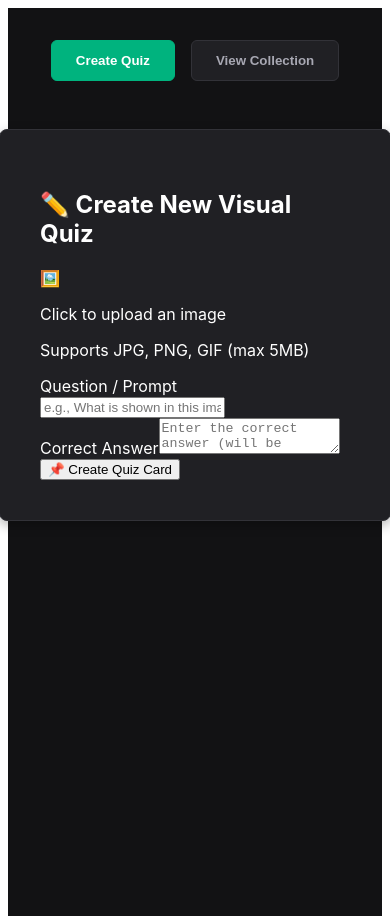
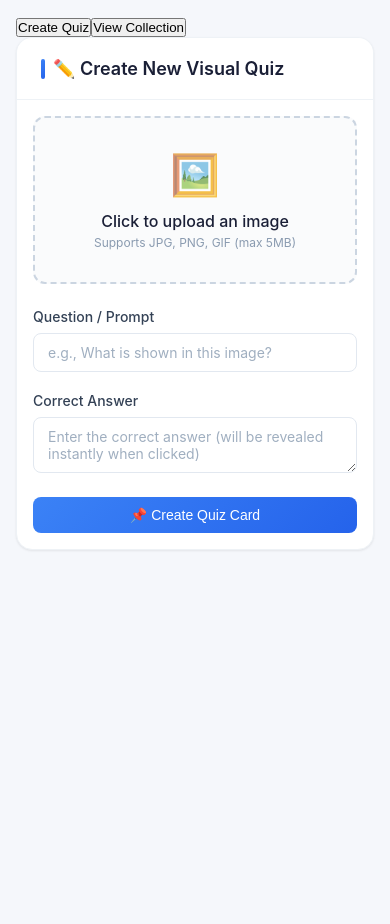
Before and after one commit to glennballon123-cell/visual-quiz-app, a React (Vite) app in the folder visual-quiz-app/: page / in a window 390 px wide. After the commit the page ends 844 px from the top, so only its background shows below. Built offline with nearby package versions, Linux system fonts and the light colour scheme.

Commit message:
style: fix input alignment and remove conflicting vite styles

```diff
--- a/visual-quiz-app/src/index.css
+++ b/visual-quiz-app/src/index.css
@@ -1,51 +1,479 @@
-/* Base App Layout */
+/* src/index.css - Professional Enterprise Design */
+* {
+  margin: 0;
+  padding: 0;
+  box-sizing: border-box;
+}
+
+body {
+  font-family: 'Inter', -apple-system, BlinkMacSystemFont, 'Segoe UI', Roboto, 'Helvetica Neue', sans-serif;
+  background: #f5f7fb;
+  min-height: 100vh;
+  padding: 2rem 1.5rem;
+  color: #1a1f36;
+}
+
+/* Import Inter font */
+@import url('https://fonts.googleapis.com/css2?family=Inter:ital,wght@0,300;0,400;0,500;0,600;0,700;1,400&display=swap');
+
+#root {
+  max-width: 1440px;
+  margin: 0 auto;
+}
+
+/* Main app container */
 .app-container {
-  min-height: 100vh;
-  background-color: #121214;
-  color: #ffffff;
-  font-family: 'Inter', system-ui, sans-serif;
+  max-width: 1280px;
+  margin: 0 auto;
+}
+
+/* Header styling - Professional */
+.app-header {
+  text-align: center;
+  margin-bottom: 2.5rem;
+  padding: 1rem 0;
+}
+
+.app-header h1 {
+  font-size: 2rem;
+  font-weight: 700;
+  margin-bottom: 0.5rem;
+  background: linear-gradient(135deg, #1a1f36 0%, #2d3a6e 100%);
+  -webkit-background-clip: text;
+  background-clip: text;
+  color: transparent;
+  letter-spacing: -0.02em;
+}
+
+.app-header p {
+  font-size: 0.95rem;
+  color: #5a6e8a;
+  font-weight: 400;
+}
+
+/* Two column layout */
+.quiz-layout {
+  display: grid;
+  grid-template-columns: 1fr 1fr;
+  gap: 2rem;
+}
+
+@media (max-width: 1024px) {
+  .quiz-layout {
+    grid-template-columns: 1fr;
+    gap: 1.5rem;
+  }
+}
+
+/* Card styling - Professional with subtle shadows */
+.card {
+  background: #ffffff;
+  border-radius: 1rem;
+  box-shadow: 0 1px 3px rgba(0, 0, 0, 0.05), 0 1px 2px rgba(0, 0, 0, 0.03);
+  overflow: hidden;
+  transition: all 0.2s ease;
+  border: 1px solid #eef2f6;
+}
+
+.card:hover {
+  box-shadow: 0 10px 40px -10px rgba(0, 0, 0, 0.1);
+  border-color: #e2e8f0;
+}
+
+.card-header {
+  background: #ffffff;
+  padding: 1.25rem 1.5rem;
+  border-bottom: 1px solid #eef2f6;
+}
+
+.card-header h2 {
+  font-size: 1.25rem;
+  font-weight: 600;
+  color: #1a1f36;
+  display: flex;
+  align-items: center;
+  gap: 0.5rem;
+}
+
+.card-header h2::before {
+  content: '';
+  width: 4px;
+  height: 20px;
+  background: linear-gradient(135deg, #3b82f6 0%, #2563eb 100%);
+  border-radius: 2px;
+}
+
+.card-content {
+  padding: 1.5rem;
+}
+
+/* Image upload area - Professional */
+.image-upload-area {
+  border: 2px dashed #cbd5e1;
+  border-radius: 0.75rem;
   padding: 2rem;
+  text-align: center;
+  cursor: pointer;
+  transition: all 0.2s ease;
+  background: #fafbfc;
+  margin-bottom: 1.5rem;
+}
+
+.image-upload-area:hover {
+  border-color: #3b82f6;
+  background: #f8fafc;
+}
+
+.upload-icon {
+  font-size: 2.5rem;
+  margin-bottom: 0.75rem;
+  opacity: 0.7;
+}
+
+.image-upload-area p:first-of-type {
+  font-weight: 500;
+  color: #1a1f36;
+  margin-bottom: 0.25rem;
+}
+
+.image-upload-area .text-muted {
+  font-size: 0.75rem;
+  color: #8a9bb0;
+}
+
+.image-preview {
+  margin-top: 1rem;
+  border-radius: 0.5rem;
+  overflow: hidden;
+  background: #f1f5f9;
+  border: 1px solid #e2e8f0;
+}
+
+.image-preview img {
+  width: 100%;
+  max-height: 250px;
+  object-fit: contain;
+  display: block;
+}
+
+/* Form elements - Professional */
+.input-group {
+  margin-bottom: 1.25rem;
+}
+
+.input-group label {
+  display: block;
+  margin-bottom: 0.5rem;
+  font-weight: 500;
+  font-size: 0.875rem;
+  color: #334155;
+}
+
+.input-group input,
+.input-group textarea {
+  width: 100%;
+  padding: 0.625rem 0.875rem;
+  border: 1px solid #e2e8f0;
+  border-radius: 0.5rem;
+  font-size: 0.875rem;
+  transition: all 0.2s ease;
+  font-family: 'Inter', sans-serif;
+  background: #ffffff;
+}
+
+.input-group input:focus,
+.input-group textarea:focus {
+  outline: none;
+  border-color: #3b82f6;
+  box-shadow: 0 0 0 3px rgba(59, 130, 246, 0.1);
+}
+
+.input-group input::placeholder,
+.input-group textarea::placeholder {
+  color: #a0afc0;
+}
+
+/* Button styles - Professional */
+.button-primary {
+  background: linear-gradient(135deg, #3b82f6 0%, #2563eb 100%);
+  color: white;
+  border: none;
+  padding: 0.625rem 1.25rem;
+  border-radius: 0.5rem;
+  font-size: 0.875rem;
+  font-weight: 500;
+  cursor: pointer;
+  transition: all 0.2s ease;
+  width: 100%;
+  display: inline-flex;
+  align-items: center;
+  justify-content: center;
+  gap: 0.5rem;
+}
+
+.button-primary:hover {
+  background: linear-gradient(135deg, #2563eb 0%, #1d4ed8 100%);
+  transform: translateY(-1px);
+  box-shadow: 0 4px 12px rgba(37, 99, 235, 0.25);
+}
+
+.button-primary:active {
+  transform: translateY(0);
+}
+
+.button-secondary {
+  background: #ffffff;
+  color: #334155;
+  border: 1px solid #e2e8f0;
+  padding: 0.5rem 1rem;
+  border-radius: 0.5rem;
+  cursor: pointer;
+  transition: all 0.2s ease;
+  font-weight: 500;
+  font-size: 0.875rem;
+}
+
+.button-secondary:hover {
+  background: #f8fafc;
+  border-color: #cbd5e1;
+}
+
+/* Answer section */
+.answer-section {
+  margin-top: 1.5rem;
+  padding-top: 1.25rem;
+  border-top: 1px solid #eef2f6;
+}
+
+.current-answer {
+  background: #f0f9ff;
+  border-left: 3px solid #3b82f6;
+  padding: 1rem;
+  border-radius: 0.5rem;
+  margin-top: 1rem;
+}
+
+.current-answer strong {
+  color: #1e40af;
+  font-size: 0.875rem;
+  display: block;
+  margin-bottom: 0.5rem;
+}
+
+.current-answer div:last-child {
+  font-size: 0.875rem;
+  color: #1e293b;
+  line-height: 1.5;
+}
+
+/* Quiz list - Professional cards */
+.quiz-list {
+  max-height: 550px;
+  overflow-y: auto;
   display: flex;
   flex-direction: column;
-  align-items: center;
+  gap: 0.75rem;
 }
 
-/* Navigation Menu */
-.quiz-nav {
+/* Professional scrollbar */
+.quiz-list::-webkit-scrollbar {
+  width: 6px;
+}
+
+.quiz-list::-webkit-scrollbar-track {
+  background: #f1f5f9;
+  border-radius: 10px;
+}
+
+.quiz-list::-webkit-scrollbar-thumb {
+  background: #cbd5e1;
+  border-radius: 10px;
+}
+
+.quiz-list::-webkit-scrollbar-thumb:hover {
+  background: #94a3b8;
+}
+
+.quiz-item {
+  background: #ffffff;
+  border-radius: 0.75rem;
+  padding: 1rem;
+  cursor: pointer;
+  transition: all 0.2s ease;
+  border: 1px solid #eef2f6;
   display: flex;
   gap: 1rem;
-  margin-bottom: 3rem;
+  align-items: flex-start;
 }
 
-.nav-btn {
-  background-color: #202024;
-  color: #a8a8b3;
-  border: 1px solid #323238;
-  padding: 0.75rem 1.5rem;
-  border-radius: 6px;
+.quiz-item:hover {
+  border-color: #3b82f6;
+  box-shadow: 0 4px 12px rgba(0, 0, 0, 0.05);
+  transform: translateX(2px);
+}
+
+.quiz-item.selected {
+  border-color: #3b82f6;
+  background: #f8fafc;
+  box-shadow: 0 2px 8px rgba(59, 130, 246, 0.1);
+}
+
+.quiz-image {
+  width: 80px;
+  height: 80px;
+  object-fit: cover;
+  border-radius: 0.5rem;
+  background: #f1f5f9;
+  flex-shrink: 0;
+  border: 1px solid #e2e8f0;
+}
+
+.quiz-info {
+  flex: 1;
+}
+
+.quiz-question {
+  font-weight: 600;
+  font-size: 0.875rem;
+  color: #1a1f36;
+  margin-bottom: 0.5rem;
+  line-height: 1.4;
+}
+
+.quiz-answer-preview {
+  font-size: 0.75rem;
+  color: #5a6e8a;
+  display: flex;
+  justify-content: space-between;
+  align-items: center;
+  gap: 0.5rem;
+}
+
+.delete-button {
+  background: transparent;
+  color: #94a3b8;
+  border: none;
+  padding: 0.25rem 0.5rem;
+  border-radius: 0.375rem;
   cursor: pointer;
-  font-weight: 600;
+  font-size: 0.75rem;
   transition: all 0.2s ease;
 }
 
-.nav-btn:hover {
-  background-color: #29292e;
-  color: #fff;
+.delete-button:hover {
+  background: #fee2e2;
+  color: #ef4444;
 }
 
-.nav-btn.active {
-  background-color: #00b37e;
-  color: #fff;
-  border-color: #00b37e;
+.empty-state {
+  text-align: center;
+  padding: 3rem 1.5rem;
+  color: #8a9bb0;
 }
 
-/* Centralized Component Content Wrapper */
-.quiz-content {
-  width: 100%;
-  max-width: 600px;
-  background-color: #202024;
-  padding: 2.5rem;
-  border-radius: 8px;
-  border: 1px solid #323238;
-  box-shadow: 0 4px 12px rgba(0, 0, 0, 0.3);
+.empty-state p:first-child {
+  font-weight: 500;
+  margin-bottom: 0.25rem;
+  color: #5a6e8a;
 }
+
+/* Button group styling */
+.button-group {
+  display: flex;
+  gap: 0.75rem;
+  margin-bottom: 1rem;
+}
+
+.button-group .button-secondary {
+  flex: 1;
+}
+
+/* Edit form styling */
+.edit-form {
+  margin-top: 1rem;
+}
+
+.edit-form .input-group {
+  margin-bottom: 1rem;
+}
+
+/* Status indicators */
+.quiz-count {
+  display: inline-block;
+  background: #f1f5f9;
+  padding: 0.25rem 0.5rem;
+  border-radius: 0.375rem;
+  font-size: 0.75rem;
+  font-weight: 500;
+  color: #475569;
+  margin-left: 0.5rem;
+}
+
+/* Responsive adjustments */
+@media (max-width: 640px) {
+  body {
+    padding: 1rem;
+  }
+
+  .app-header h1 {
+    font-size: 1.5rem;
+  }
+
+  .card-header h2 {
+    font-size: 1.125rem;
+  }
+
+  .card-content {
+    padding: 1rem;
+  }
+
+  .quiz-item {
+    flex-direction: column;
+  }
+
+  .quiz-image {
+    width: 100%;
+    height: 120px;
+  }
+}
+
+/* Loading states */
+.button-primary:disabled {
+  opacity: 0.6;
+  cursor: not-allowed;
+  transform: none;
+}
+
+/* Focus visible for accessibility */
+.button-primary:focus-visible,
+.button-secondary:focus-visible,
+.quiz-item:focus-visible {
+  outline: 2px solid #3b82f6;
+  outline-offset: 2px;
+}
+
+/* Card grid improvements */
+.quiz-list {
+  display: flex;
+  flex-direction: column;
+  gap: 0.75rem;
+}
+
+/* Hint text styling */
+.hint-text {
+  font-size: 0.75rem;
+  color: #8a9bb0;
+  margin-top: 0.25rem;
+}
+
+/* Professional badge */
+.badge {
+  background: #eef2ff;
+  color: #3b82f6;
+  padding: 0.125rem 0.375rem;
+  border-radius: 0.25rem;
+  font-size: 0.625rem;
+  font-weight: 600;
+  text-transform: uppercase;
+  letter-spacing: 0.5px;
+}
```
Also changed, not shown: visual-quiz-app/src/QuizCollection.jsx (+23 -23 lines).
